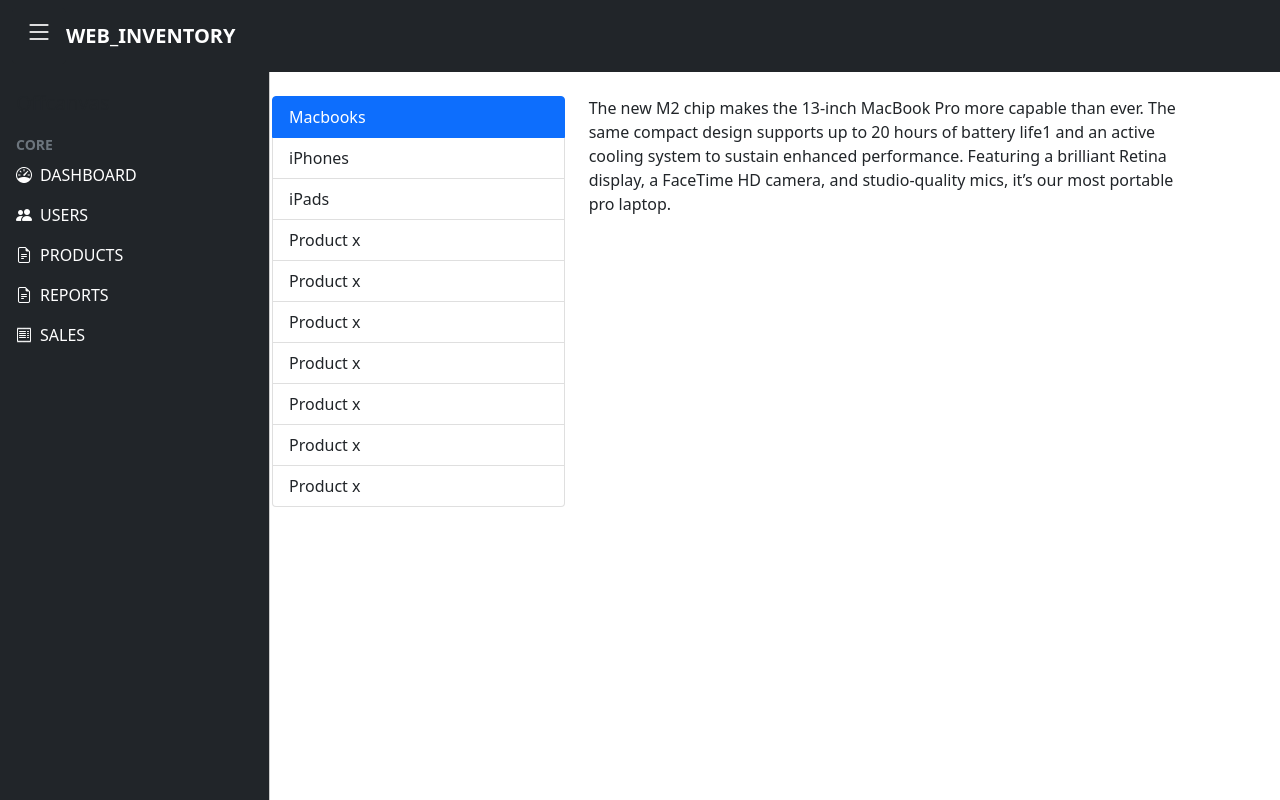
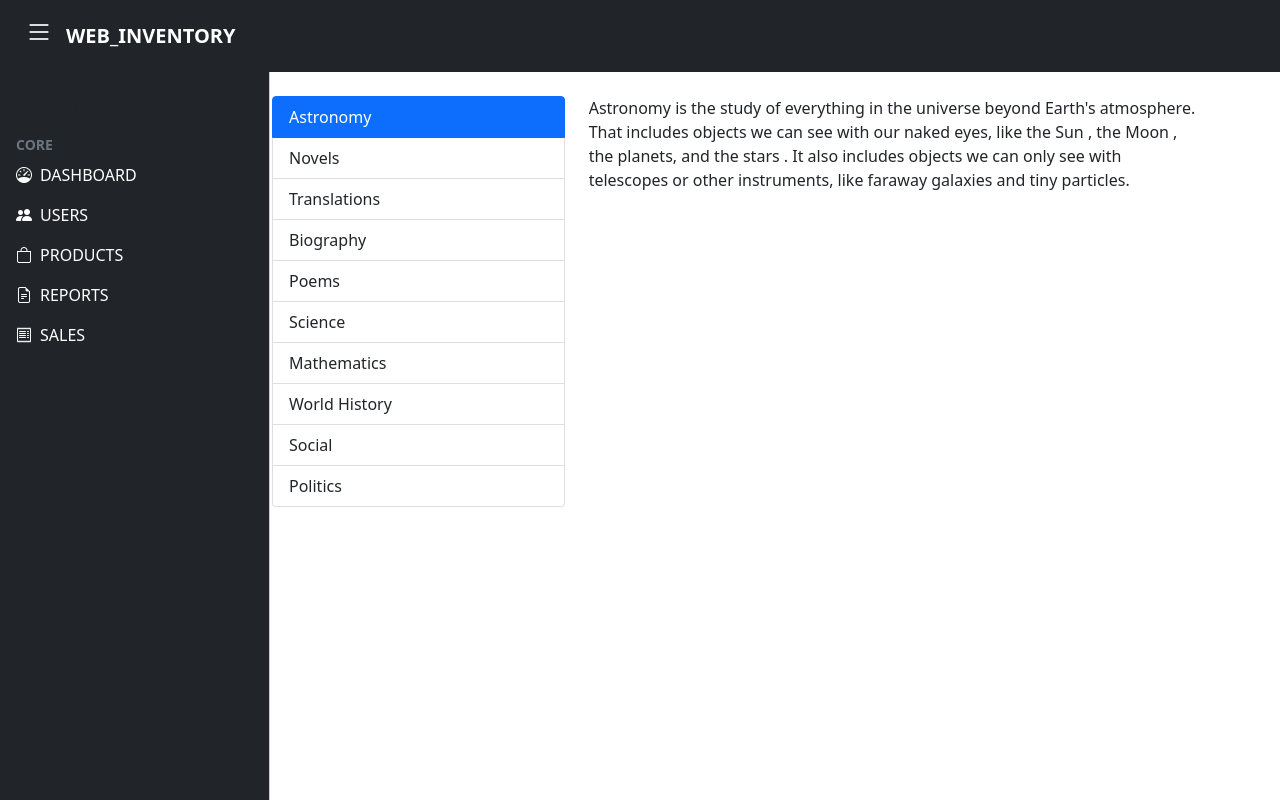
Before and after one commit to Prabha-99/Web_Inventory_Prototype, an Angular app in the folder WIP_FRONT/: page /products in a window 1280 px wide. Built offline with nearby package versions, Linux system fonts and the light colour scheme.

Commit message:
Some minor updates on products.components.html

```diff
--- a/WIP_FRONT/src/app/products/products.component.html
+++ b/WIP_FRONT/src/app/products/products.component.html
@@ -9,23 +9,23 @@
             <div class="row">
                 <div class="col-4">
                   <div class="list-group" id="list-tab" role="tablist">
-                    <a class="list-group-item list-group-item-action active" id="list-home-list" data-bs-toggle="list" href="#list-home" role="tab" aria-controls="list-home">Macbooks</a>
-                    <a class="list-group-item list-group-item-action" id="list-profile-list" data-bs-toggle="list" href="#list-profile" role="tab" aria-controls="list-profile">iPhones</a>
-                    <a class="list-group-item list-group-item-action" id="list-messages-list" data-bs-toggle="list" href="#list-messages" role="tab" aria-controls="list-messages">iPads</a>
-                    <a class="list-group-item list-group-item-action" id="list-settings-list" data-bs-toggle="list" href="#list-settings" role="tab" aria-controls="list-settings">Product x</a>
-                    <a class="list-group-item list-group-item-action" id="list-settings-list" data-bs-toggle="list" href="#list-settings" role="tab" aria-controls="list-settings">Product x</a>
-                    <a class="list-group-item list-group-item-action" id="list-settings-list" data-bs-toggle="list" href="#list-settings" role="tab" aria-controls="list-settings">Product x</a>
-                    <a class="list-group-item list-group-item-action" id="list-settings-list" data-bs-toggle="list" href="#list-settings" role="tab" aria-controls="list-settings">Product x</a>
-                    <a class="list-group-item list-group-item-action" id="list-settings-list" data-bs-toggle="list" href="#list-settings" role="tab" aria-controls="list-settings">Product x</a>
-                    <a class="list-group-item list-group-item-action" id="list-settings-list" data-bs-toggle="list" href="#list-settings" role="tab" aria-controls="list-settings">Product x</a>
-                    <a class="list-group-item list-group-item-action" id="list-settings-list" data-bs-toggle="list" href="#list-settings" role="tab" aria-controls="list-settings">Product x</a>
+                    <a class="list-group-item list-group-item-action active" id="list-home-list" data-bs-toggle="list" href="#list-home" role="tab" aria-controls="list-home">Astronomy</a>
+                    <a class="list-group-item list-group-item-action" id="list-settings-list" data-bs-toggle="list" href="#list-settings" role="tab" aria-controls="list-settings">Novels</a>
+                    <a class="list-group-item list-group-item-action" id="list-profile-list" data-bs-toggle="list" href="#list-profile" role="tab" aria-controls="list-profile">Translations</a>
+                    <a class="list-group-item list-group-item-action" id="list-messages-list" data-bs-toggle="list" href="#list-messages" role="tab" aria-controls="list-messages">Biography</a>
+                    <a class="list-group-item list-group-item-action" id="list-settings-list" data-bs-toggle="list" href="#list-settings" role="tab" aria-controls="list-settings">Poems</a>
+                    <a class="list-group-item list-group-item-action" id="list-settings-list" data-bs-toggle="list" href="#list-settings" role="tab" aria-controls="list-settings">Science</a>
+                    <a class="list-group-item list-group-item-action" id="list-settings-list" data-bs-toggle="list" href="#list-settings" role="tab" aria-controls="list-settings">Mathematics</a>
+                    <a class="list-group-item list-group-item-action" id="list-settings-list" data-bs-toggle="list" href="#list-settings" role="tab" aria-controls="list-settings">World History</a>
+                    <a class="list-group-item list-group-item-action" id="list-settings-list" data-bs-toggle="list" href="#list-settings" role="tab" aria-controls="list-settings">Social</a>
+                    <a class="list-group-item list-group-item-action" id="list-settings-list" data-bs-toggle="list" href="#list-settings" role="tab" aria-controls="list-settings">Politics</a>
                   </div>
                 </div>
                 <div class="col-8">
                   <div class="tab-content" id="nav-tabContent">
-                    <div class="tab-pane fade show active" id="list-home" role="tabpanel" aria-labelledby="list-home-list">The new M2 chip makes the 13‑inch MacBook Pro more capable than ever. The same compact design supports up to 20 hours of battery life1 and an active cooling system to sustain enhanced performance. Featuring a brilliant Retina display, a FaceTime HD camera, and studio‑quality mics, it’s our most portable pro laptop.</div>
-                    <div class="tab-pane fade" id="list-profile" role="tabpanel" aria-labelledby="list-profile-list">A magical new way to interact with iPhone. Groundbreaking safety features designed to save lives. An innovative 48MP camera for mind-blowing detail. All powered by the ultimate smartphone chip.</div>
-                    <div class="tab-pane fade" id="list-messages" role="tabpanel" aria-labelledby="list-messages-list">...</div>
+                    <div class="tab-pane fade show active" id="list-home" role="tabpanel" aria-labelledby="list-home-list">Astronomy is the study of everything in the universe beyond Earth's atmosphere. That includes objects we can see with our naked eyes, like the Sun , the Moon , the planets, and the stars . It also includes objects we can only see with telescopes or other instruments, like faraway galaxies and tiny particles.</div>
+                    <div class="tab-pane fade" id="list-profile" role="tabpanel" aria-labelledby="list-profile-list">A novel is a long prose narrative that usually describes fictional characters and events in the form of a sequential story. It rests on the consensus that the novel is today the longest genre of narrative prose, followed by the novella, novelette and the short story.</div>
+                    <div class="tab-pane fade" id="list-messages" role="tabpanel" aria-labelledby="list-messages-list">The translation of literary works is extremely important as it gives the opportunity for different cultures to experience and understand history through literature. It helps nurture experiences through words and helps people to understand and broaden their world perspective.</div>
                     <div class="tab-pane fade" id="list-settings" role="tabpanel" aria-labelledby="list-settings-list">...</div>
                   </div>
                 </div>
--- a/WIP_FRONT/src/app/sidebar/sidebar.component.html
+++ b/WIP_FRONT/src/app/sidebar/sidebar.component.html
@@ -36,7 +36,7 @@
           <li>
             <a routerLink="/products" class="nav-link px-3 active">
               <span class="me-2">
-                <i class="bi bi-file-earmark-text"></i>
+                <i class="bi bi-bag"></i>
               </span>
               <span>PRODUCTS</span>
             </a>
```
